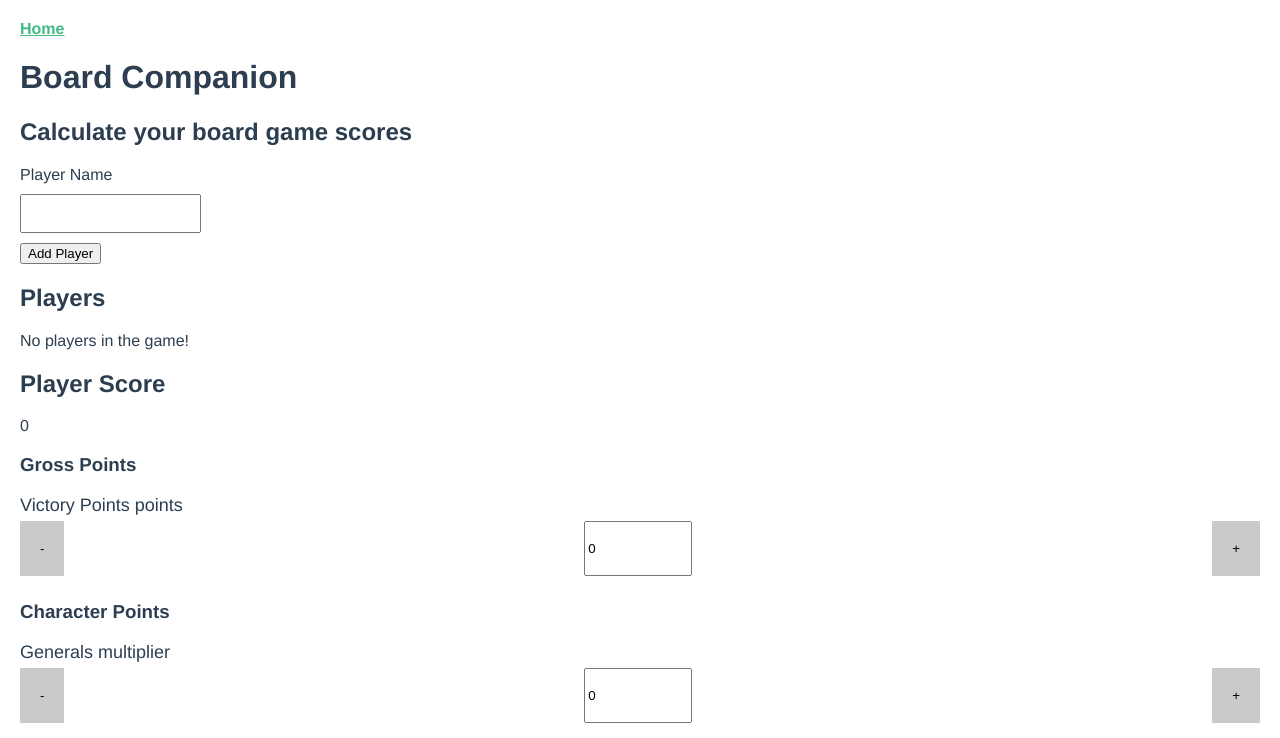
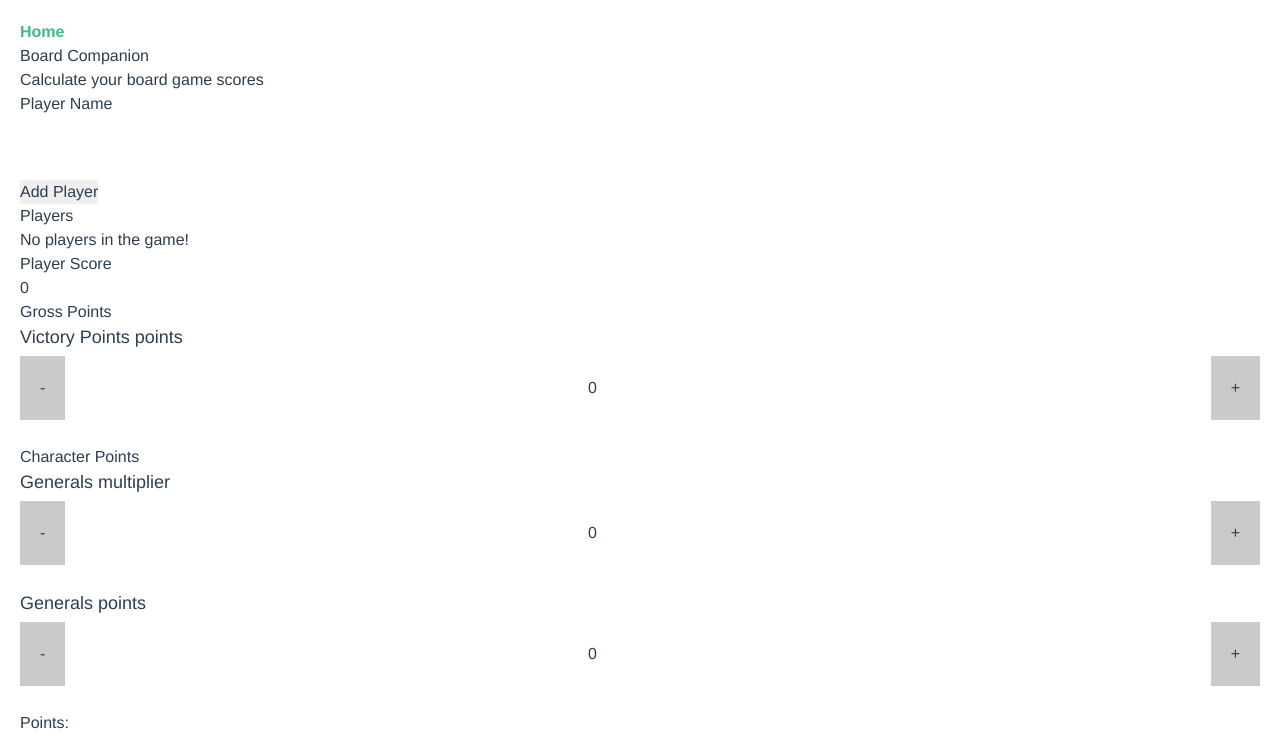
Before and after one commit to Zigelzi/board-companion, a Vue app: page / in a window 1280 px wide. Shown: the top 738 px of the page. Built offline with nearby package versions, Linux system fonts and the light colour scheme.

Commit message:
Add tailwind to the project

```diff
--- a/package.json
+++ b/package.json
@@ -8,7 +8,11 @@
     "lint": "vue-cli-service lint"
   },
   "dependencies": {
+    "@tailwindcss/postcss7-compat": "^2.0.2",
+    "autoprefixer": "^9",
     "core-js": "^3.6.5",
+    "postcss": "^7",
+    "tailwindcss": "npm:@tailwindcss/postcss7-compat",
     "vue": "^2.6.11",
     "vue-router": "^3.2.0"
   },
--- /dev/null
+++ b/postcss.config.js
@@ -0,0 +1,6 @@
+const autoprefixer = require("autoprefixer");
+const tailwindcss = require("tailwindcss");
+
+module.exports = {
+  plugins: [tailwindcss, autoprefixer]
+};
--- a/src/App.vue
+++ b/src/App.vue
@@ -5,7 +5,7 @@
   </div>
 </template>
 
-<style lang="scss">
+<style>
 body {
   margin: 0;
   box-sizing: border-box;
@@ -23,16 +23,12 @@ p {
   padding: 20px 20px;
 }
 
-#nav {
-  // padding: 30px;
+#nav a {
+  font-weight: bold;
+  color: #2c3e50;
+}
 
-  a {
-    font-weight: bold;
-    color: #2c3e50;
-
-    &.router-link-exact-active {
-      color: #42b983;
-    }
-  }
+#nav a.router-link-exact-active {
+  color: #42b983;
 }
 </style>
--- /dev/null
+++ b/src/assets/styles/index.css
@@ -0,0 +1,3 @@
+@tailwind base;
+@tailwind components;
+@tailwind utilities;
--- a/src/components/AddPlayer.vue
+++ b/src/components/AddPlayer.vue
@@ -28,7 +28,7 @@ export default {
 };
 </script>
 
-<style lang="scss" scoped>
+<style scoped>
 .player-input,
 .player-input-label {
   display: block;
--- a/src/components/Player.vue
+++ b/src/components/Player.vue
@@ -16,7 +16,7 @@ export default {
   }
 };
 </script>
-<style lang="scss">
+<style>
 .player {
   display: flex;
   justify-content: space-between;
--- a/src/components/PlayerTable.vue
+++ b/src/components/PlayerTable.vue
@@ -30,7 +30,7 @@ export default {
   }
 };
 </script>
-<style lang="scss">
+<style>
 .player {
 }
 </style>
--- a/src/components/ScoreCalculator.vue
+++ b/src/components/ScoreCalculator.vue
@@ -121,7 +121,7 @@ export default {
 };
 </script>
 
-<style lang="scss">
+<style>
 .industry-card {
   padding: 25px 0;
 }
--- a/src/components/ScoreInput.vue
+++ b/src/components/ScoreInput.vue
@@ -86,7 +86,7 @@ export default {
   }
 };
 </script>
-<style lang="scss">
+<style>
 .score-input-container {
   margin-bottom: 25px;
 }
--- a/src/main.js
+++ b/src/main.js
@@ -1,6 +1,8 @@
 import Vue from "vue";
 import App from "./App.vue";
 import router from "./router";
+
+import "@/assets/styles/index.css";
 
 Vue.config.productionTip = false;
 
--- /dev/null
+++ b/tailwind.config.js
@@ -0,0 +1,11 @@
+module.exports = {
+  purge: ["./public/index.html", "./src/**/*.{vue,js,ts,jsx,tsx}"],
+  darkMode: false, // or 'media' or 'class'
+  theme: {
+    extend: {}
+  },
+  variants: {
+    extend: {}
+  },
+  plugins: []
+};
```
Also changed, not shown: 2 other files (tests, documents, lock files or other folders).
